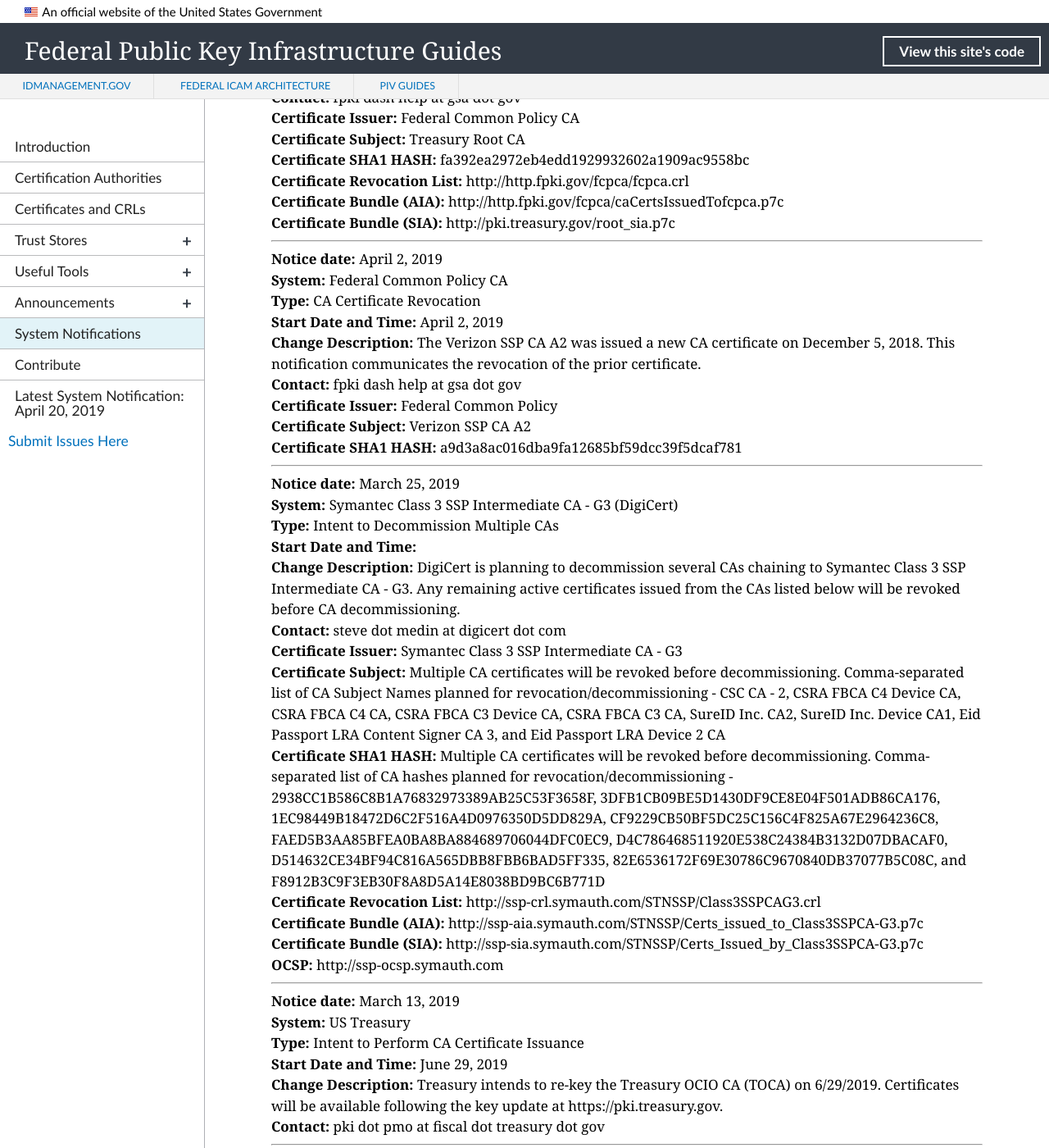
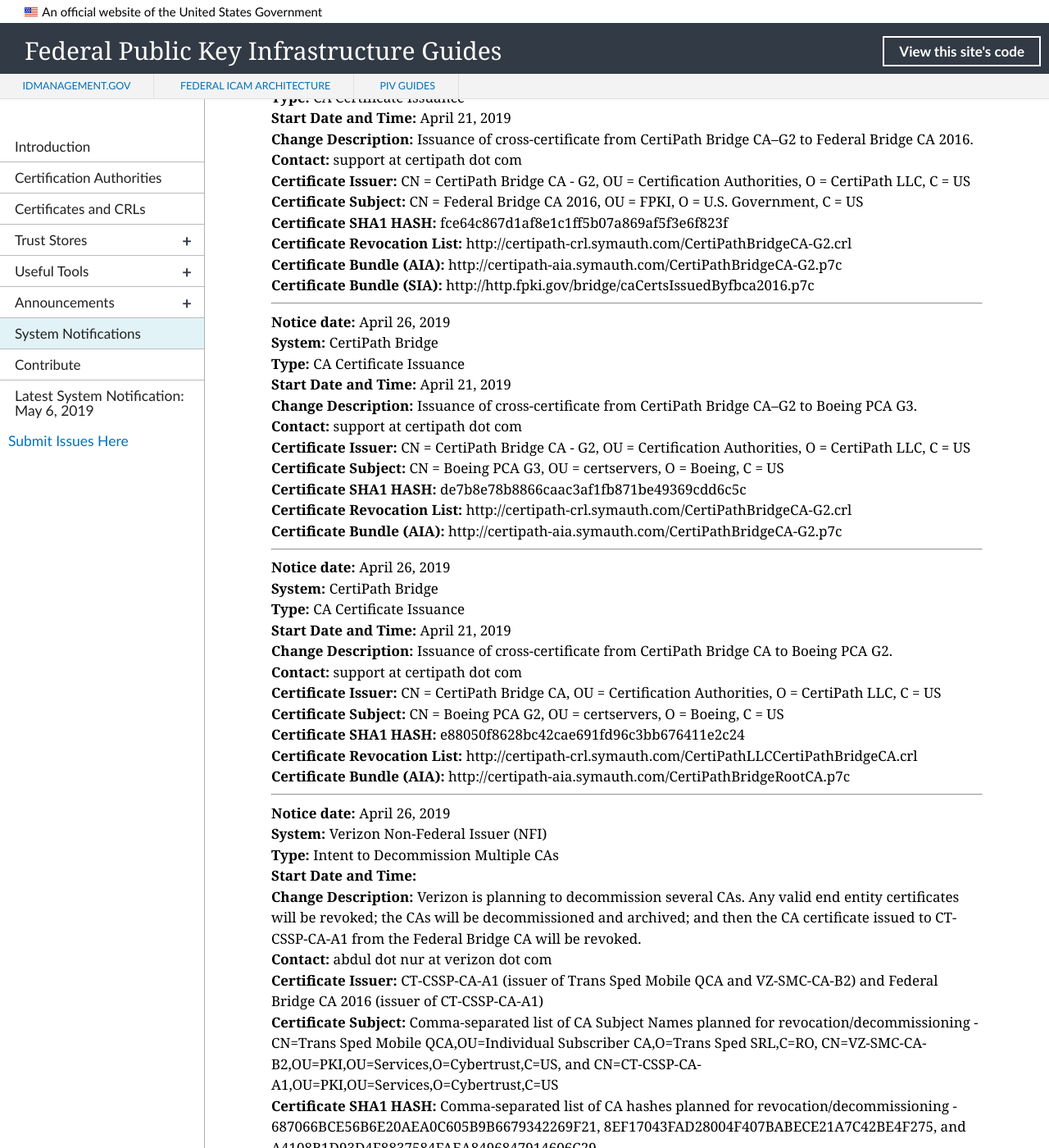
Before and after one commit to GSA/fpki-guides, a Jekyll site: the page built from pages/fpki_notifications.md, in a window 1280 px wide and 1400 px high, scrolled down 1851 px. Shown: the whole window at 82% size. Built offline with Jekyll 4.4.1, drawn with Linux system fonts in a browser that asks for light colours; nearby versions of some CDN libraries; library files that are not in the unit come from our copies; some of the changed text lies outside the part shown.

Commit message:
Update notifications.yml

```diff
--- a/_data/notifications.yml
+++ b/_data/notifications.yml
@@ -854,6 +854,97 @@
   sia_uri:
   ocsp_uri:
 
+- notice_date: April 26, 2019
+  change_type: Intent to Decommission Multiple CAs
+  start_datetime:
+  system: Verizon Non-Federal Issuer (NFI)
+  change_description: Verizon is planning to decommission several CAs. Any valid end entity certificates will be revoked; the CAs will be decommissioned and archived; and then the CA certificate issued to CT-CSSP-CA-A1 from the Federal Bridge CA will be revoked.
+  contact: abdul dot nur at verizon dot com
+  ca_certificate_hash: Comma-separated list of CA hashes planned for revocation/decommissioning - 687066BCE56B6E20AEA0C605B9B6679342269F21, 8EF17043FAD28004F407BABECE21A7C42BE4F275, and A4108B1D93D4F8837584FAEA8496847914606C29
+  ca_certificate_issuer: CT-CSSP-CA-A1 (issuer of Trans Sped Mobile QCA and VZ-SMC-CA-B2) and Federal Bridge CA 2016 (issuer of CT-CSSP-CA-A1)
+  ca_certificate_subject: Comma-separated list of CA Subject Names planned for revocation/decommissioning - CN=Trans Sped Mobile QCA,OU=Individual Subscriber CA,O=Trans Sped SRL,C=RO, CN=VZ-SMC-CA-B2,OU=PKI,OU=Services,O=Cybertrust,C=US, and CN=CT-CSSP-CA-A1,OU=PKI,OU=Services,O=Cybertrust,C=US
+  cdp_uri:
+  aia_uri:
+  sia_uri:
+  ocsp_uri:
+
+- notice_date: April 26, 2019
+  change_type: CA Certificate Issuance
+  start_datetime: April 21, 2019
+  system: CertiPath Bridge
+  change_description: Issuance of cross-certificate from CertiPath Bridge CA to Boeing PCA G2.
+  contact: support at certipath dot com
+  ca_certificate_hash: e88050f8628bc42cae691fd96c3bb676411e2c24
+  ca_certificate_issuer: CN = CertiPath Bridge CA, OU = Certification Authorities, O = CertiPath LLC, C = US
+  ca_certificate_subject: CN = Boeing PCA G2, OU = certservers, O = Boeing, C = US
+  cdp_uri: http://certipath-crl.symauth.com/CertiPathLLCCertiPathBridgeCA.crl
+  aia_uri: http://certipath-aia.symauth.com/CertiPathBridgeRootCA.p7c
+  sia_uri:
+  ocsp_uri:
+
+- notice_date: April 26, 2019
+  change_type: CA Certificate Issuance
+  start_datetime: April 21, 2019
+  system: CertiPath Bridge
+  change_description: Issuance of cross-certificate from CertiPath Bridge CA–G2 to Boeing PCA G3.
+  contact: support at certipath dot com
+  ca_certificate_hash: de7b8e78b8866caac3af1fb871be49369cdd6c5c
+  ca_certificate_issuer: CN = CertiPath Bridge CA - G2, OU = Certification Authorities, O = CertiPath LLC, C = US
+  ca_certificate_subject: CN = Boeing PCA G3, OU = certservers, O = Boeing, C = US
+  cdp_uri: http://certipath-crl.symauth.com/CertiPathBridgeCA-G2.crl
+  aia_uri: http://certipath-aia.symauth.com/CertiPathBridgeCA-G2.p7c
+  sia_uri:
+  ocsp_uri:
+
+- notice_date: April 26, 2019
+  change_type: CA Certificate Issuance
+  start_datetime: April 21, 2019
+  system: CertiPath Bridge
+  change_description: Issuance of cross-certificate from CertiPath Bridge CA–G2 to Federal Bridge CA 2016.
+  contact: support at certipath dot com
+  ca_certificate_hash: fce64c867d1af8e1c1ff5b07a869af5f3e6f823f
+  ca_certificate_issuer: CN = CertiPath Bridge CA - G2, OU = Certification Authorities, O = CertiPath LLC, C = US
+  ca_certificate_subject: CN = Federal Bridge CA 2016, OU = FPKI, O = U.S. Government, C = US
+  cdp_uri: http://certipath-crl.symauth.com/CertiPathBridgeCA-G2.crl
+  aia_uri: http://certipath-aia.symauth.com/CertiPathBridgeCA-G2.p7c
+  sia_uri: http://http.fpki.gov/bridge/caCertsIssuedByfbca2016.p7c
+  ocsp_uri:
+
+- notice_date: April 26, 2019
+  change_type: CA Certificate Issuance
+  start_datetime: April 21, 2019
+  system: CertiPath Bridge
+  change_description: Issuance of cross-certificate from CertiPath Bridge CA–G2 to Lockheed Martin Root Certification Authority 2.
+  contact: support at certipath dot com
+  ca_certificate_hash: 90c55c1fa32a82c6e8f44e3e4ad8e4c08ade150f
+  ca_certificate_issuer: CN = CertiPath Bridge CA - G2, OU = Certification Authorities, O = CertiPath LLC, C = US
+  ca_certificate_subject: CN = Lockheed Martin Root Certification Authority 2, OU = Certification Authorities, O = Lockheed Martin Corporation, L = Denver, S = Colorado, C = US
+  cdp_uri: http://certipath-crl.symauth.com/CertiPathBridgeCA-G2.crl
+  aia_uri: http://certipath-aia.symauth.com/CertiPathBridgeCA-G2.p7c
+  sia_uri:
+  ocsp_uri:
+
+- notice_date: April 29, 2019
+  change_type: Infrastructure Change
+  start_datetime: April 29, 2019
+  system: FPKI Trust Infrastructure
+  change_description: The Federal Public Key Infrastructure Management Authority has completed its implemention of a Content Delivery Network for HyperText Transfer Protocol (HTTP) artifacts of the Federal Bridge CA 2016, Federal Common Policy CA, and SHA1 Federal Root CA. See https://fpki.idmanagement.gov/announcements/fpki-repository-migration/ for more information.
+  contact: fpki dash help at gsa dot gov
+
+- notice_date: May 6, 2019
+  change_type: CA Certificate Issuance
+  start_datetime: May 4, 2019
+  system: US Treasury Root CA
+  change_description: Treasury re-keyed the NASA Operational Certification Authority.
+  contact: pki dot pmo at fiscal dot treasury dot gov.
+  ca_certificate_hash: f504012b1fe57b4381e3bf5ba9f491144ed76ee1
+  ca_certificate_issuer: OU = US Treasury Root CA, OU = Certification Authorities, OU = Department of the Treasury, O = U.S. Government, C = US
+  ca_certificate_subject: OU = NASA Operational CA, OU = Certification Authorities, OU = NASA, O = U.S. Government, C = US
+  cdp_uri: http://pki.treasury.gov/US_Treasury_Root_CA1.crl
+  aia_uri: http://pki.treasury.gov/noca_aia.p7c
+  sia_uri: http://pki.treasury.gov/noca_sia.p7c
+  ocsp_uri:
+
 #- notice_date:
 #  change_type: CA Certificate Issuance
 #  start_datetime:
```
